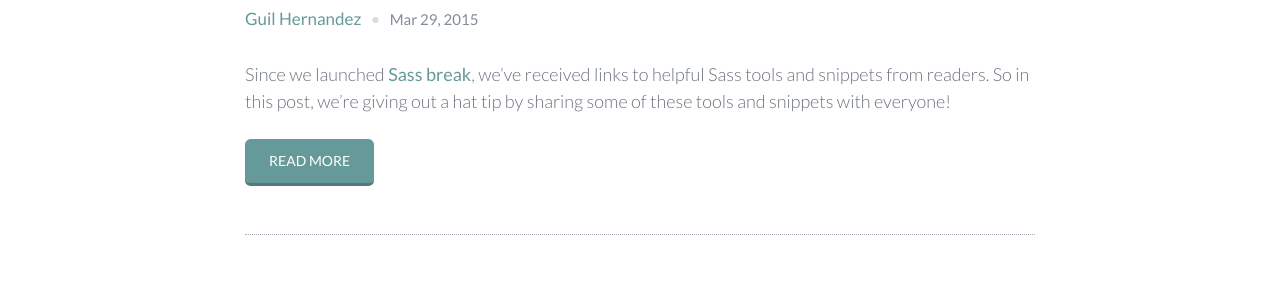
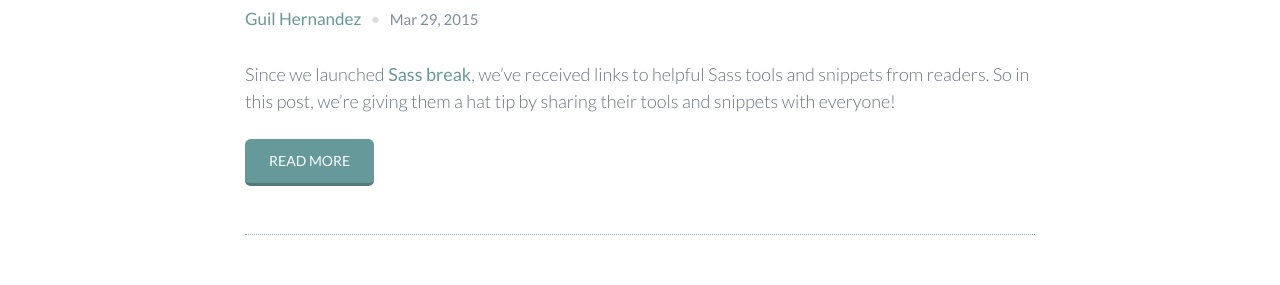
Before and after one commit to sassbreak/sassbreak.github.io, a Jekyll site: the page built from index.html, in a window 1280 px wide and 900 px high. Shown: the part 320-605 px from the top of the window. Built offline with Jekyll 4.4.1, drawn with Linux system fonts in a browser that asks for light colours; the list of posts is cut into pages by our own code.

Commit message:
Update 2015-03-29-tools-and-snippets.md

```diff
--- a/_posts/2015-03-29-tools-and-snippets.md
+++ b/_posts/2015-03-29-tools-and-snippets.md
@@ -8,7 +8,7 @@ permalink: /sass-tools-and-snippets/
 desc: "In this post, we're sharing helpful Sass tools and snippets from the Sass community."
 ---
 
-Since we launched [Sass break](http://sassbreak.com/), we've received links to helpful Sass tools and snippets from readers. So in this post, we're giving out a hat tip by sharing some of these tools and snippets with everyone!
+Since we launched [Sass break](http://sassbreak.com/), we've received links to helpful Sass tools and snippets from readers. So in this post, we're giving them a hat tip by sharing their tools and snippets with everyone!
 
 ##unique-id() for auto-naming animations
 In the post *[Nested @keyframes Rules](http://sassbreak.com/nested-keyframe-rules-sass/)*, front-end architect and Sass evangelist, [Roy Tomeij](https://twitter.com/roy), shared with us a clever use for the `unique-id()` function.
```
